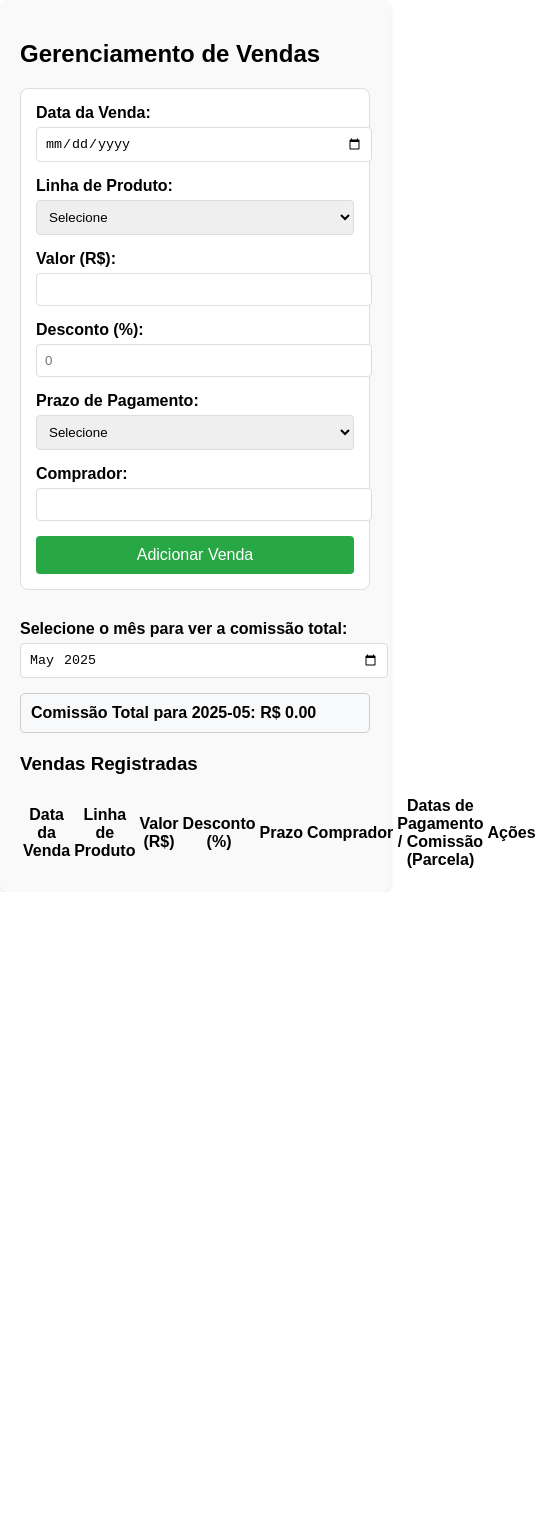
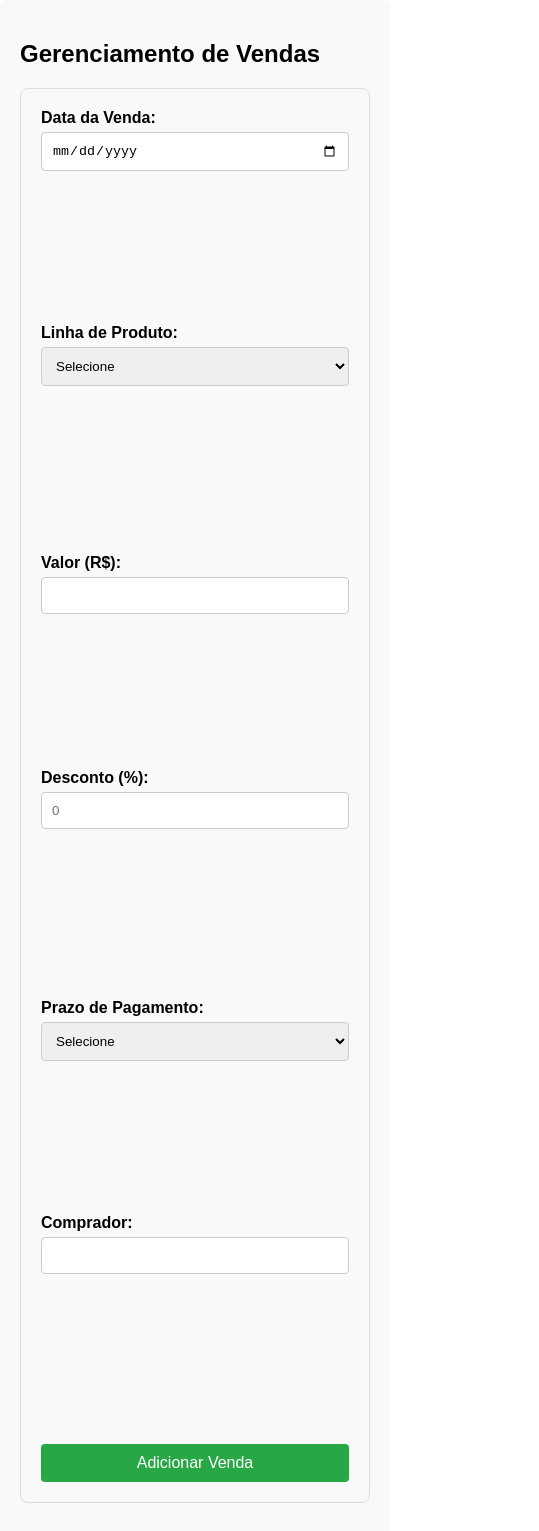
Before and after one commit to Chewb17/teste, a React (Create React App) app: page /sales in a window 390 px wide. Shown: the top 1531 px of the page, 539 px wide, since content can reach past the window. Before the commit the page ends 892 px from the top, so only its background shows below. Built offline with nearby package versions, Linux system fonts and the light colour scheme.

Commit message:
Update Sales.css

```diff
--- a/src/pages/Sales.css
+++ b/src/pages/Sales.css
@@ -1,7 +1,7 @@
 /* Sales.css */
 .sales-container {
-    max-width: 800px;
-    margin: 0 auto;
+    max-width: 1200px; /* Limita a largura máxima em telas grandes */
+    margin: 0 auto; /* Centraliza o container */
     padding: 20px;
     font-family: Arial, sans-serif;
     background-color: #f9f9f9;
@@ -16,14 +16,24 @@
 }
 
 .sales-form {
-    margin-bottom: 30px;
-    padding: 15px;
-    background-color: #fff;
+    margin-bottom: 30px; /* Adiciona mais espaço abaixo do formulário */
+    padding: 20px;
+    background-color: #f9f9f9;
     border: 1px solid #ddd;
     border-radius: 8px;
 }
 
+.form-row {
+    display: flex;
+    flex-wrap: wrap; /* Permite que os itens quebrem para a próxima linha em telas menores */
+    gap: 15px; /* Espaço entre os grupos de formulário na mesma linha */
+    margin-bottom: 15px;
+}
+
 .form-group {
+    flex: 1 1 200px; /* Permite que cresçam, mas base de 200px, útil para responsividade */
+    display: flex;
+    flex-direction: column;
     margin-bottom: 15px;
 }
 
@@ -36,25 +46,55 @@
 .form-group input,
 .form-group select {
     width: 100%;
-    padding: 8px;
-    border: 1px solid #ddd;
+    padding: 10px;
+    border: 1px solid #ccc;
     border-radius: 4px;
+    box-sizing: border-box; /* Garante que padding não aumente o tamanho total */
+}
+
+.add-button,
+.delete-button,
+.toggle-billed-button {
+    padding: 10px 15px;
+    border: none;
+    border-radius: 4px;
+    cursor: pointer;
+    font-size: 14px;
 }
 
 .add-button {
     display: block;
     width: 100%;
-    padding: 10px;
     background-color: #28a745;
     color: white;
-    border: none;
-    border-radius: 4px;
-    cursor: pointer;
     font-size: 16px;
 }
 
 .add-button:hover {
     background-color: #218838;
+}
+
+.delete-button {
+    background-color: #dc3545;
+    color: white;
+    margin-left: 5px; /* Espaço se houver outros botões de ação */
+}
+
+.delete-button:hover {
+    background-color: darkred;
+}
+
+.toggle-billed-button {
+    background-color: #007bff;
+    color: white;
+    margin-left: 10px; /* Espaço entre o texto da parcela e o botão */
+    font-size: 12px; /* Botão menor para faturamento */
+    padding: 5px 8px;
+}
+
+.toggle-billed-button.billed-active {
+    background-color: #ffc107; /* Cor diferente quando faturado */
+    color: #333;
 }
 
 .sales-list {
@@ -86,21 +126,17 @@
     color: #555;
 }
 
-.delete-button {
-    background-color: red;
-    color: white;
-    border: none;
-    padding: 5px 10px;
-    border-radius: 3px;
-    cursor: pointer;
-}
-
-.delete-button:hover {
-    background-color: darkred;
+.filter-commission-container {
+    margin-bottom: 30px;
+    padding: 15px;
+    border: 1px solid #ddd;
+    border-radius: 8px;
+    background-color: #f9f9f9;
 }
 
 .total-commission {
-    margin-bottom: 20px;
+    margin-top: 10px;
+    font-size: 1.1em;
     padding: 10px;
     background-color: #f8f9fa;
     border: 1px solid #ccc;
@@ -119,3 +155,95 @@
     font-weight: bold;
     color: #28a745;
 }
+
+.sales-table-container {
+    overflow-x: auto; /* Permite rolagem horizontal em telas pequenas */
+    margin-top: 20px; /* Espaço acima da tabela */
+}
+
+.sales-table {
+    width: 100%;
+    border-collapse: collapse; /* Remove espaços duplos entre bordas */
+    margin-bottom: 20px;
+    font-size: 14px; /* Tamanho de fonte base para a tabela */
+}
+
+.sales-table th,
+.sales-table td {
+    border: 1px solid #ddd; /* Adiciona bordas a todas as células */
+    padding: 12px 15px; /* Aumenta o padding dentro das células */
+    text-align: left; /* Alinha o texto à esquerda */
+    vertical-align: top; /* Alinha o conteúdo da célula ao topo */
+}
+
+.sales-table th {
+    background-color: #f2f2f2; /* Cor de fundo para o cabeçalho */
+    font-weight: bold;
+}
+
+.sales-table tr:nth-child(even) {
+    background-color: #f9f9f9; /* Cor de fundo para linhas pares (zebrado) */
+}
+
+.sales-table td ul {
+    list-style-type: none;
+    padding-left: 0;
+    margin: 0;
+}
+
+.sales-table td ul li {
+    padding: 5px 0; /* Espaçamento entre itens da lista de parcelas */
+    border-bottom: 1px dashed #eee; /* Linha sutil entre parcelas */
+}
+
+.sales-table td ul li:last-child {
+    border-bottom: none; /* Remove a borda da última parcela */
+}
+
+.sales-table td ul li.billed {
+    color: #28a745; /* Cor para parcelas faturadas */
+    font-weight: bold;
+}
+
+/* Media Queries para Responsividade */
+@media (max-width: 768px) {
+    .form-row {
+        flex-direction: column; /* Empilha os campos do formulário em telas menores */
+        gap: 0; /* Remove o gap quando empilhado, o margin-bottom do form-group assume */
+    }
+    .form-group {
+        margin-bottom: 15px; /* Adiciona espaço abaixo de cada campo quando empilhado */
+    }
+
+    .sales-table th,
+    .sales-table td {
+        padding: 8px 10px; /* Reduz o padding em telas menores */
+        font-size: 13px; /* Reduz a fonte em telas menores */
+    }
+
+    .sales-table td ul li {
+        display: flex; /* Para melhor alinhamento do botão de faturar */
+        flex-direction: column; /* Empilha o texto e o botão */
+        align-items: flex-start; /* Alinha à esquerda */
+    }
+
+    .toggle-billed-button {
+        margin-left: 0; /* Remove margem esquerda no mobile */
+        margin-top: 5px; /* Adiciona espaço acima do botão no mobile */
+    }
+}
+
+@media (max-width: 480px) {
+    .sales-table th,
+    .sales-table td {
+        font-size: 12px; /* Fonte ainda menor para telas muito pequenas */
+        padding: 6px 8px;
+    }
+    .add-button, .delete-button {
+        width: 100%; /* Botões ocupam largura total */
+        margin-top: 10px;
+    }
+    .delete-button {
+        margin-left: 0;
+    }
+}
```
